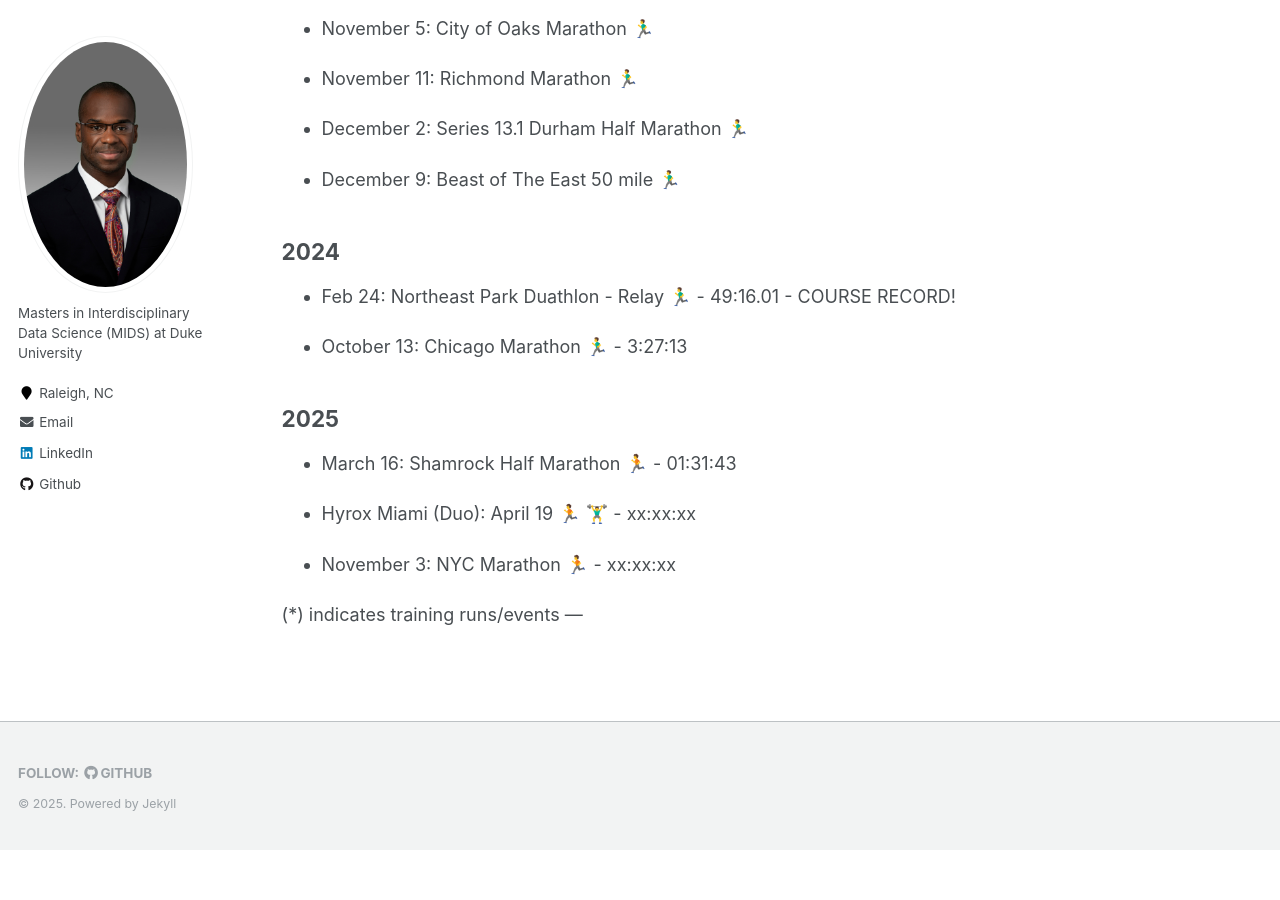
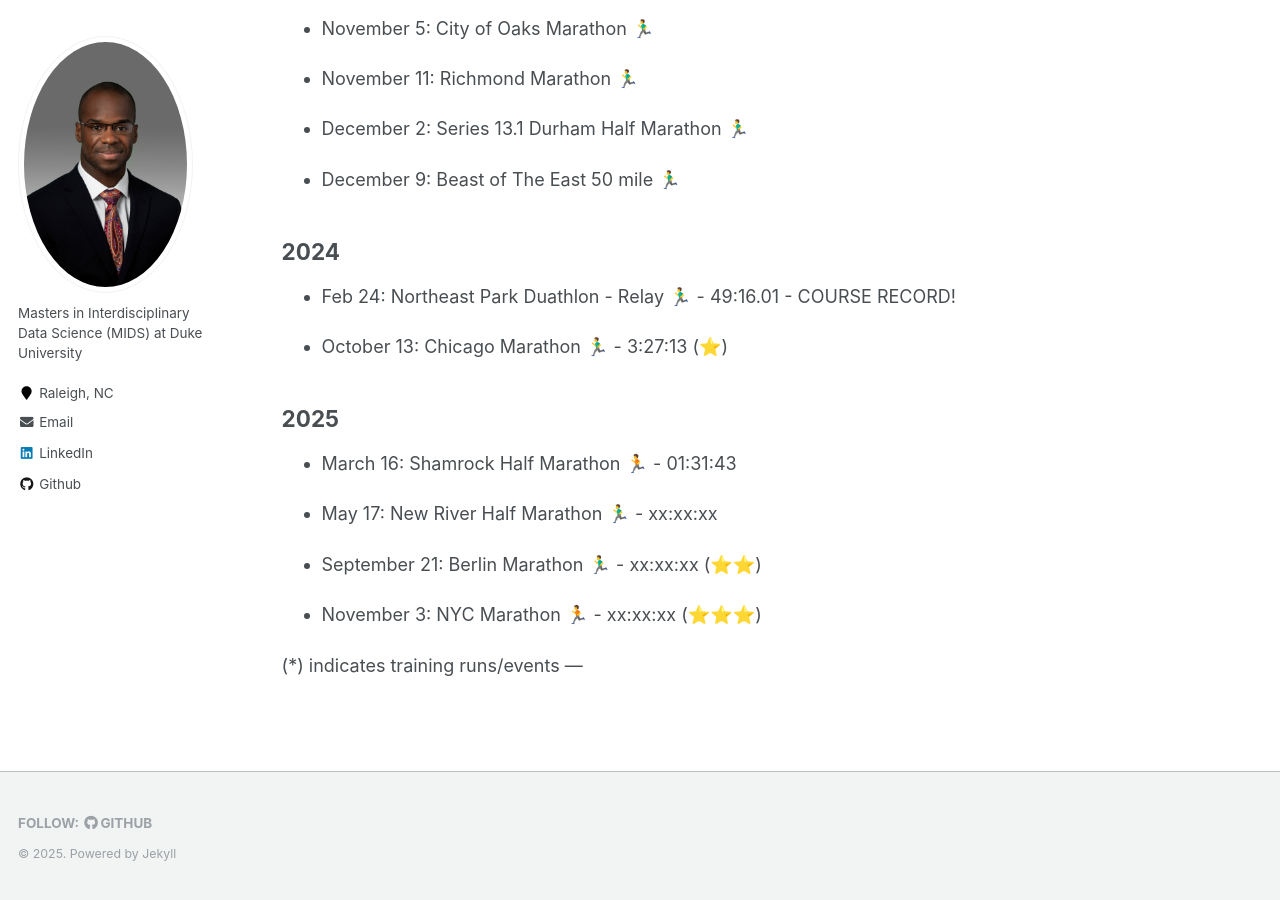
Before and after one commit to caratliff/caratliff.github.io, a Jekyll site: the page built from _pages/race-calendar.md, in a window 1280 px wide and 900 px high, scrolled down 1665 px. Built offline with Jekyll 4.4.1, drawn with Linux system fonts in a browser that asks for light colours; before the commit the page ends 2515 px from its top, so only the background shows below that.

Commit message:
Update race-calendar.md

```diff
--- a/_pages/race-calendar.md
+++ b/_pages/race-calendar.md
@@ -74,16 +74,17 @@ permalink: /race-calendar/
 
 - Feb 24: Northeast Park Duathlon - Relay 🏃‍♂️ - 49:16.01 - COURSE RECORD!
 
-- October 13: Chicago Marathon 🏃‍♂️ - 3:27:13
+- October 13: Chicago Marathon 🏃‍♂️ - 3:27:13 (⭐)
 
 ## 2025
 
 - March 16: Shamrock Half Marathon 🏃 - 01:31:43
 
-- Hyrox Miami (Duo): April 19 🏃 🏋️‍♂️ - xx:xx:xx
+- May 17: New River Half Marathon 🏃‍♂️ - xx:xx:xx
 
-- November 3: NYC Marathon 🏃 - xx:xx:xx
+- September 21: Berlin Marathon 🏃‍♂️ - xx:xx:xx (⭐⭐)
 
+- November 3: NYC Marathon 🏃 - xx:xx:xx (⭐⭐⭐)
 
 
 (*) indicates training runs/events
```
